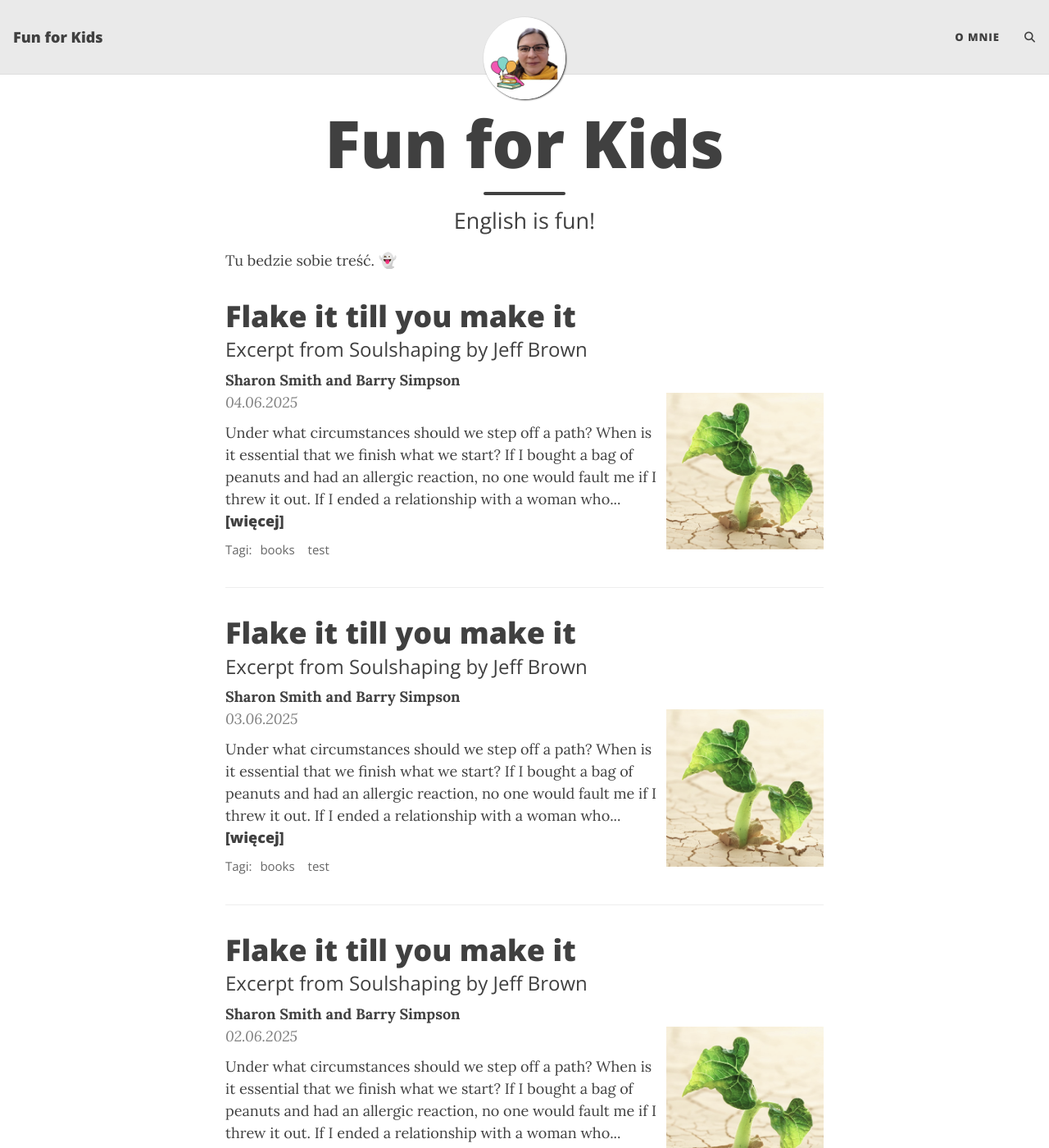
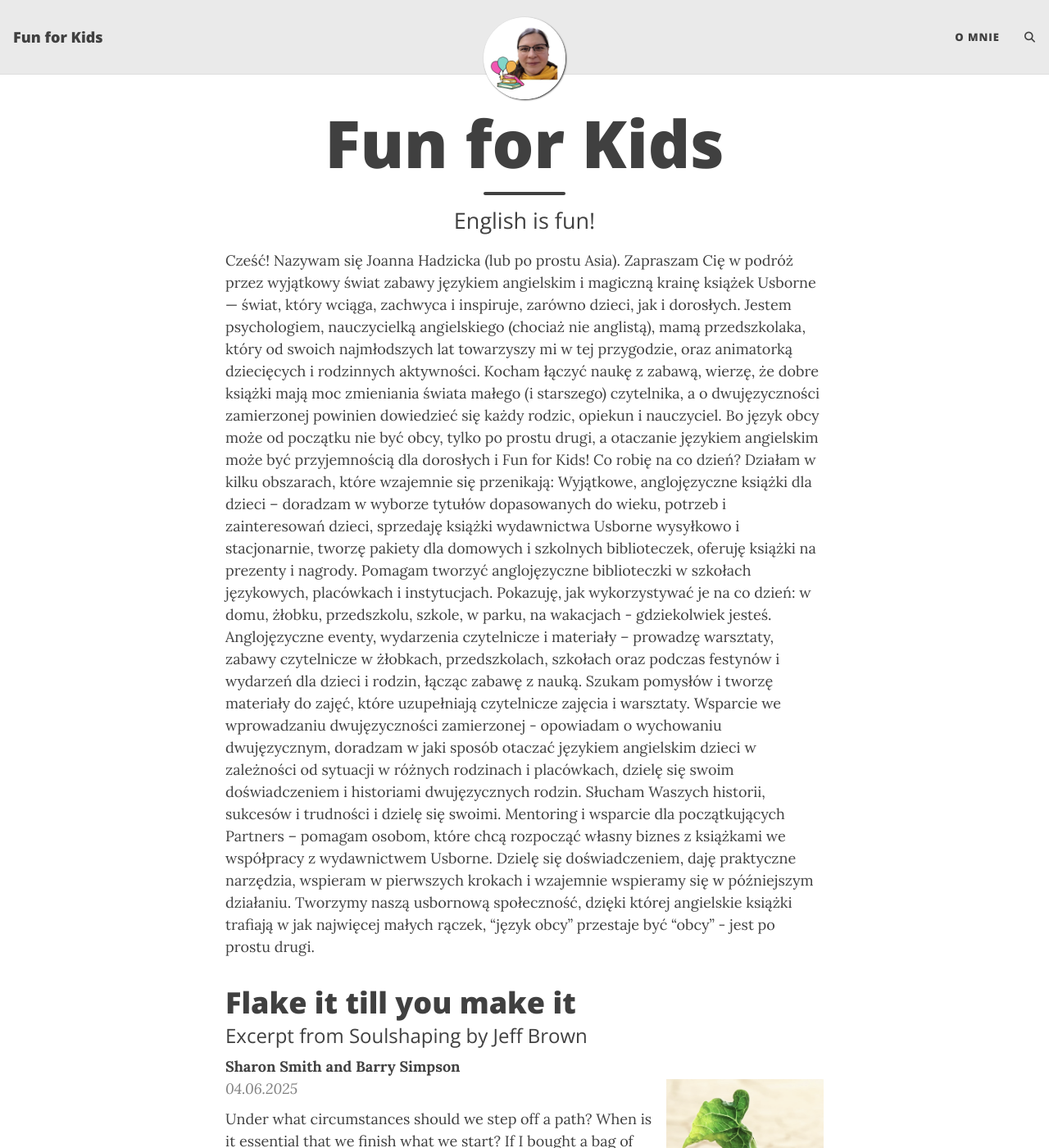
Before and after one commit to PachiaPo/PachiaPo.github.io, a Jekyll site: the page built from index.html, in a window 1280 px wide and 1400 px high. Shown: the whole window at 82% size. Built offline with Jekyll 4.4.1, drawn with Linux system fonts in a browser that asks for light colours; the list of posts is cut into pages by our own code; comment, search, counter and statistics services are not loaded.

Commit message:
główna skrócone o mnie

```diff
--- a/index.html
+++ b/index.html
@@ -4,4 +4,10 @@ title: Fun for Kids
 subtitle: English is fun!
 ---
 
-Tu bedzie sobie treść. 👻
+Cześć! Nazywam się Joanna Hadzicka (lub po prostu Asia). Zapraszam Cię w podróż przez wyjątkowy świat zabawy językiem angielskim i magiczną krainę książek Usborne — świat, który wciąga, zachwyca i inspiruje, zarówno dzieci, jak i dorosłych.
+Jestem psychologiem, nauczycielką angielskiego (chociaż nie anglistą), mamą przedszkolaka, który od swoich najmłodszych lat towarzyszy mi w tej przygodzie, oraz animatorką dziecięcych i rodzinnych aktywności. Kocham łączyć naukę z zabawą, wierzę, że dobre książki mają moc zmieniania świata małego (i starszego) czytelnika, a o dwujęzyczności zamierzonej powinien dowiedzieć się każdy rodzic, opiekun i nauczyciel. Bo język obcy może od początku nie być obcy, tylko po prostu drugi, a otaczanie językiem angielskim może być przyjemnością dla dorosłych i Fun for Kids!
+Co robię na co dzień? Działam w kilku obszarach, które wzajemnie się przenikają:
+Wyjątkowe, anglojęzyczne książki dla dzieci – doradzam w wyborze tytułów dopasowanych do wieku, potrzeb i zainteresowań dzieci, sprzedaję książki wydawnictwa Usborne wysyłkowo i stacjonarnie, tworzę pakiety dla domowych i szkolnych biblioteczek, oferuję książki na prezenty i nagrody. Pomagam tworzyć anglojęzyczne biblioteczki w szkołach językowych, placówkach i instytucjach. Pokazuję, jak wykorzystywać je na co dzień: w domu, żłobku, przedszkolu, szkole, w parku, na wakacjach - gdziekolwiek jesteś.
+Anglojęzyczne eventy, wydarzenia czytelnicze i materiały – prowadzę warsztaty, zabawy czytelnicze w żłobkach, przedszkolach, szkołach oraz podczas festynów i wydarzeń dla dzieci i rodzin, łącząc zabawę z nauką. Szukam pomysłów i tworzę materiały do zajęć, które uzupełniają czytelnicze zajęcia i warsztaty.
+Wsparcie we wprowadzaniu dwujęzyczności zamierzonej - opowiadam o wychowaniu dwujęzycznym, doradzam w jaki sposób otaczać językiem angielskim dzieci w zależności od sytuacji w różnych rodzinach i placówkach, dzielę się swoim doświadczeniem i historiami dwujęzycznych rodzin. Słucham Waszych historii, sukcesów i trudności i dzielę się swoimi.
+Mentoring i wsparcie dla początkujących Partners – pomagam osobom, które chcą rozpocząć własny biznes z książkami we współpracy z wydawnictwem Usborne. Dzielę się doświadczeniem, daję praktyczne narzędzia, wspieram w pierwszych krokach i wzajemnie wspieramy się w późniejszym działaniu. Tworzymy naszą usbornową społeczność, dzięki której angielskie książki trafiają w jak najwięcej małych rączek, “język obcy” przestaje być “obcy” - jest po prostu drugi.
```
